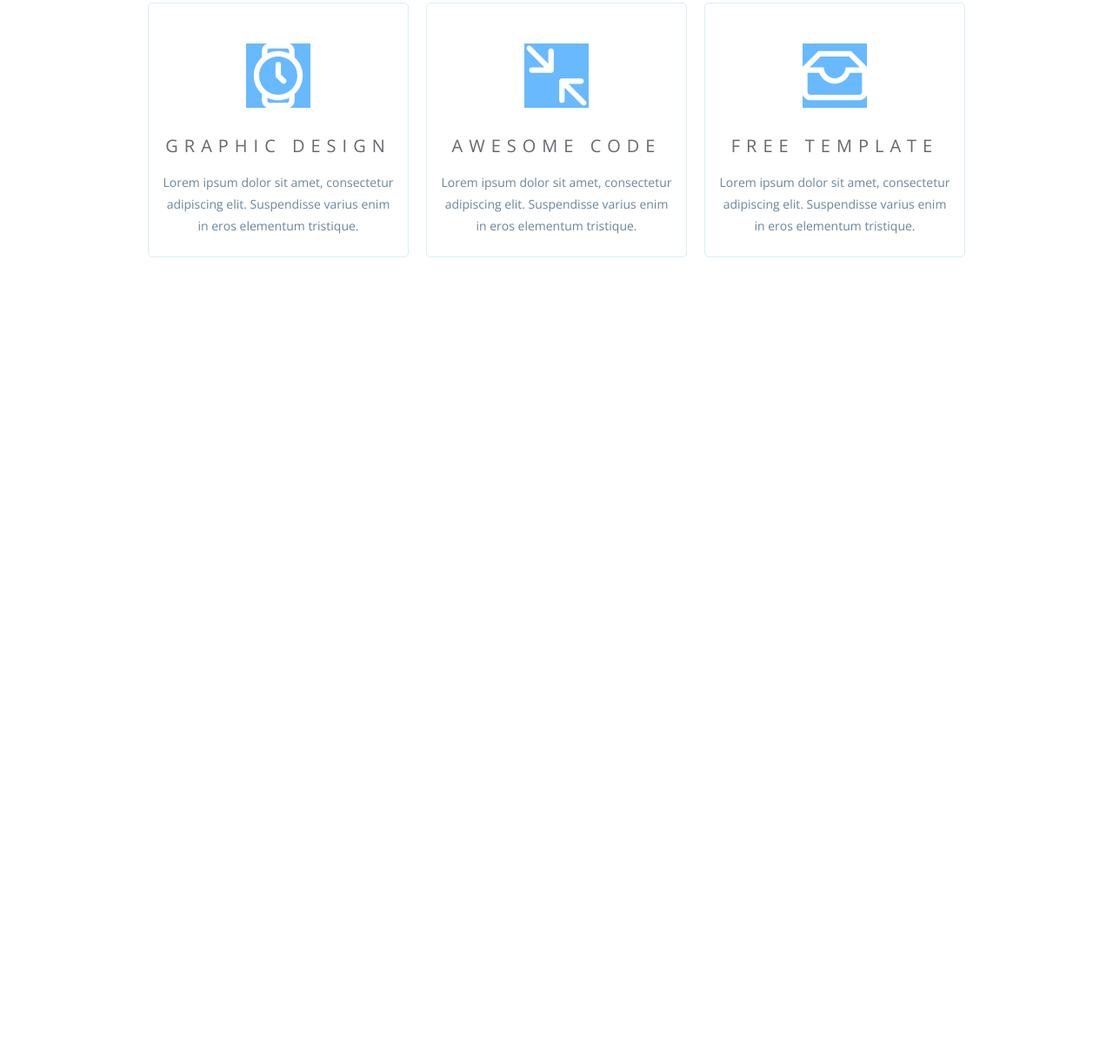
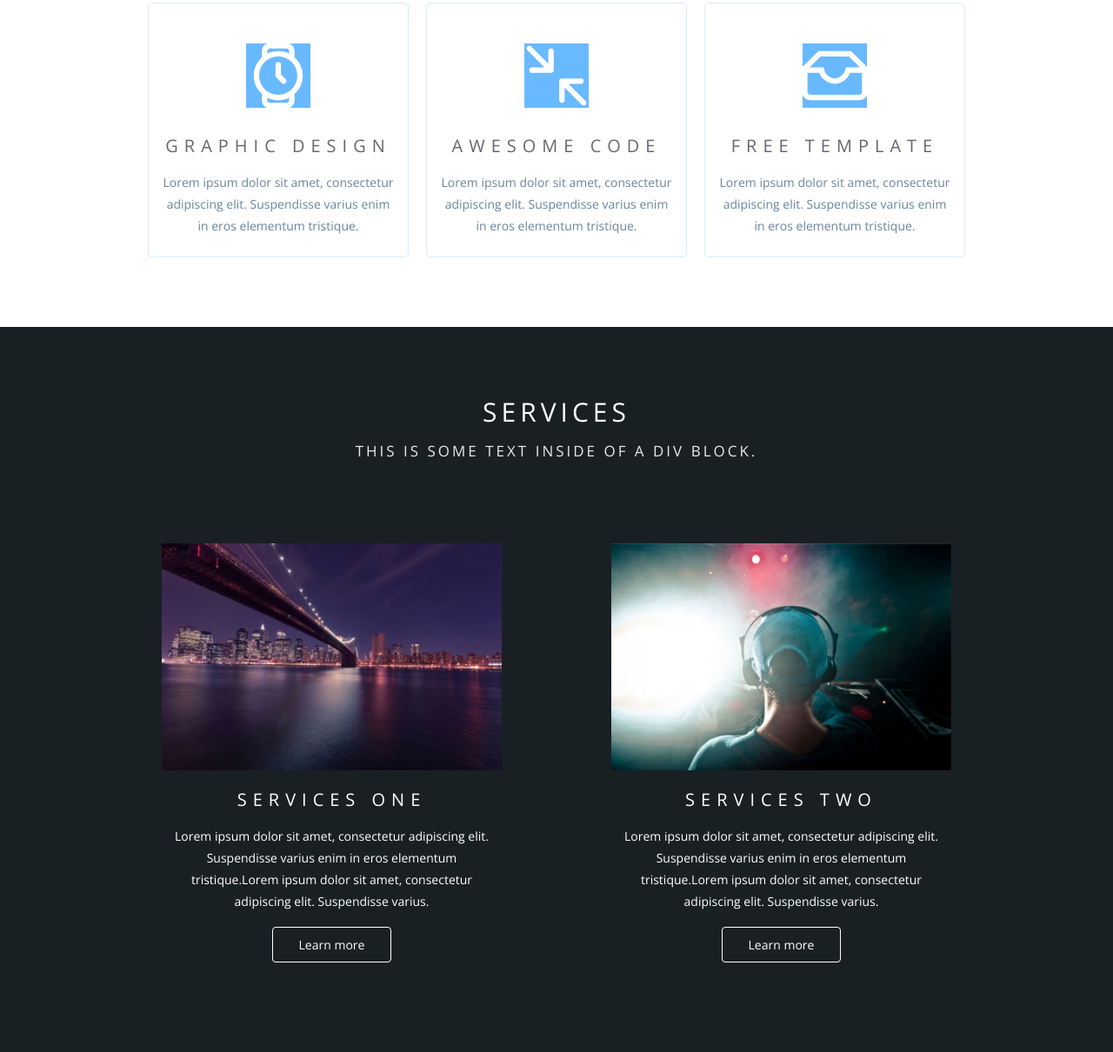
Before and after one commit to Zelelo622/Velocity, a plain HTML site: page index.html in a window 1280 px wide. Shown: the part 864-2074 px from the top of the page at 87% size. Before the commit the page ends 1240 px from the top, so only its background shows below. Drawn offline with nearby package versions, Linux system fonts and the light colour scheme.

Commit message:
service block

```diff
--- a/css/style.css
+++ b/css/style.css
@@ -68,7 +68,7 @@ body {
   background-size: cover;
 }
 
-.welcome_heading {
+.welcome__heading {
   padding-top: 50px;
   margin-bottom: 100px;
   font-weight: 400;
@@ -143,7 +143,6 @@ body {
   padding: 60px 0 80px 0;
   display: flex;
   justify-content: space-between;
-  column-gap: 20px;
 }
 
 .card {
@@ -153,10 +152,10 @@ body {
   width: 300px;
 }
 
-.card__img {
+/* .card__img {
   width: 94px;
   height: 94px;
-}
+} */
 
 .card__title {
   font-weight: 400;
@@ -175,3 +174,29 @@ body {
   color: #6a859c;
   margin-top: 14px;
 }
+
+/*service*/
+
+.common-section {
+  text-align: center;
+}
+
+.common-section--dark {
+  background-color: #192024;
+}
+.common-section--dark * {
+  color: #fff;
+}
+.common-section--dark .subtitle {
+  color: #e8e8e8;
+}
+
+.services .card {
+  width: 45%;
+  border: none;
+}
+
+.services .link{
+  display: inline-block;
+  margin-top: 17px;
+}
--- a/index.html
+++ b/index.html
@@ -25,7 +25,7 @@
 
     <section class="welcome">
       <div class="container">
-        <h2 class="welcome_heading">This is Velocity</h2>
+        <h2 class="welcome__heading">This is Velocity</h2>
         <div class="welcome__links">
           <a href="#!" class="link-primary">sign up</a>
           <a href="#!" class="link">Learn more</a>
@@ -67,5 +67,36 @@
         </div>
       </div>
     </section>
+
+    <section class="services common-section common-section--dark">
+      <div class="container">
+        <div class="title-wrapper">
+          <h3 class="title">services</h3>
+          <p class="subtitle">This is some text inside of a div block.</p>
+        </div>
+        <div class="cards-wrapper">
+          <div class="card">
+            <img class="card__img" src="./img/service-1.jpg" alt="" />
+            <h4 class="card__title">SERVICES one</h4>
+            <p class="card__subtitle">
+              Lorem ipsum dolor sit amet, consectetur adipiscing elit.
+              Suspendisse varius enim in eros elementum tristique.Lorem ipsum
+              dolor sit amet, consectetur adipiscing elit. Suspendisse varius.
+            </p>
+            <a class="link" href="#!">Learn more</a>
+          </div>
+          <div class="card">
+            <img class="card__img" src="./img/service-2.jpg" alt="" />
+            <h4 class="card__title">SERVICES two</h4>
+            <p class="card__subtitle">
+              Lorem ipsum dolor sit amet, consectetur adipiscing elit.
+              Suspendisse varius enim in eros elementum tristique.Lorem ipsum
+              dolor sit amet, consectetur adipiscing elit. Suspendisse varius.
+            </p>
+            <a class="link" href="#!">Learn more</a>
+          </div>
+        </div>
+      </div>
+    </section>
   </body>
 </html>
```
Also changed, not shown: img/service-1.jpg (added), img/service-2.jpg (added).
